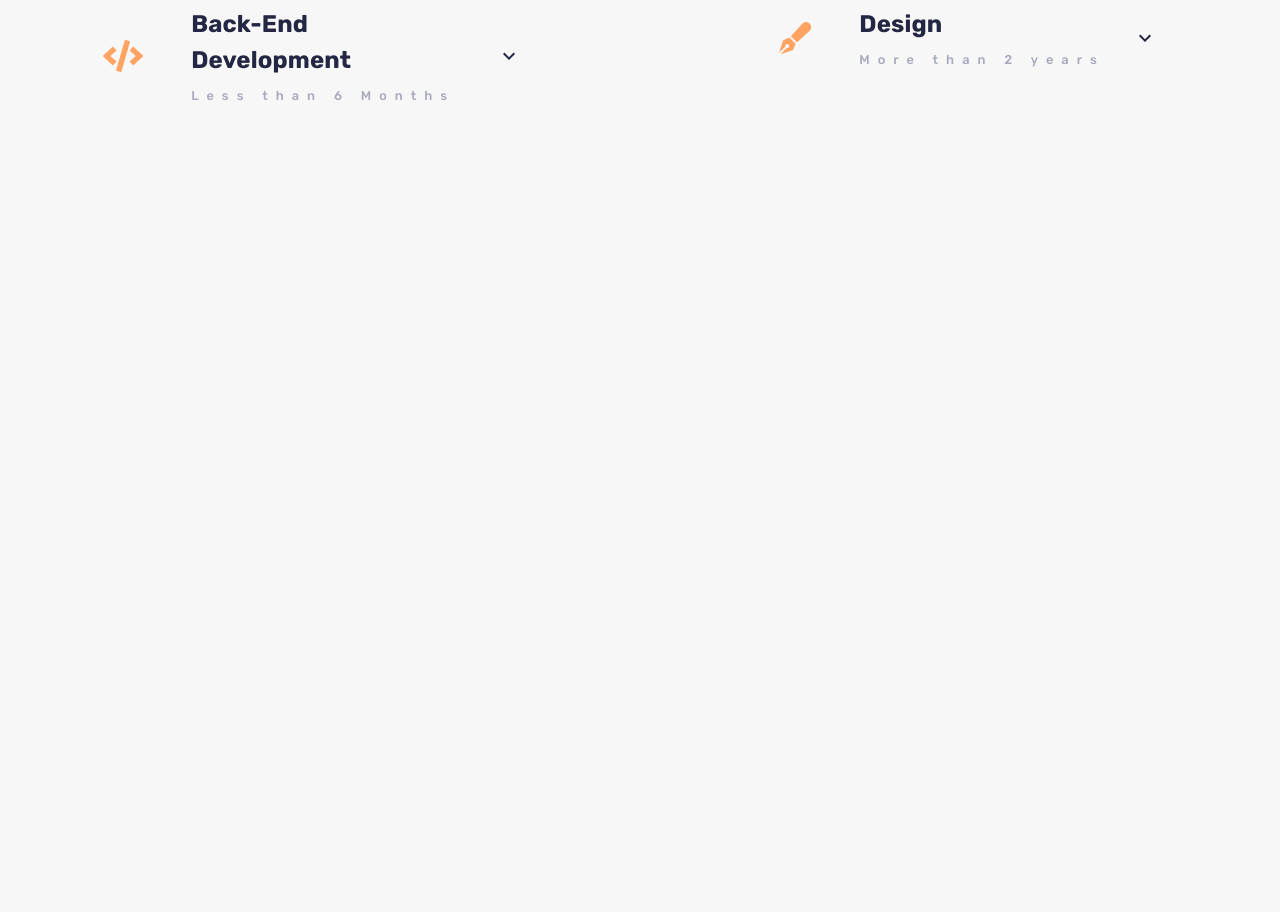
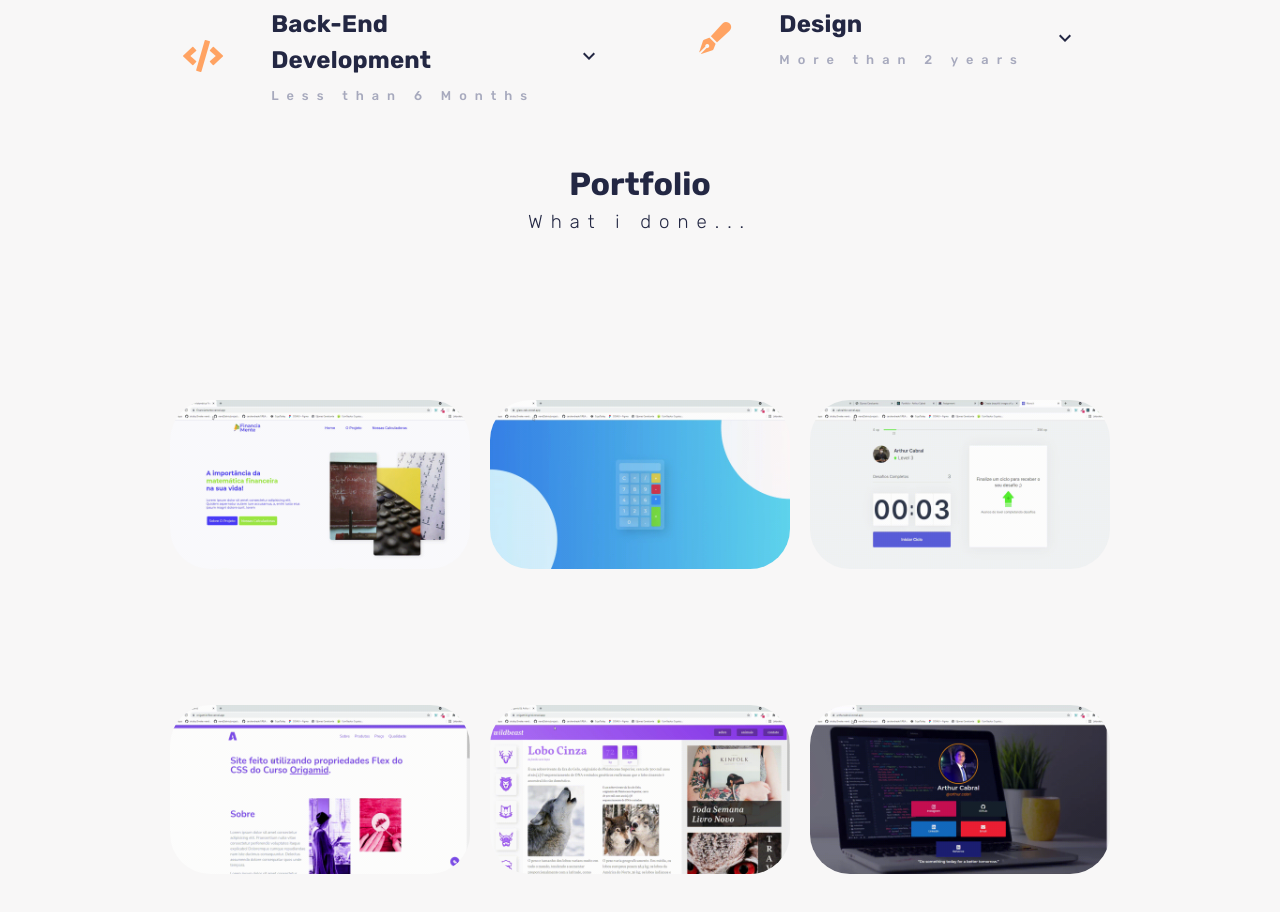
Before and after one commit to CabralArthur/React-Portfolio, a React (Create React App) app: page / in a window 1280 px wide. Shown: the part 1840-2752 px from the top of the page. Before the commit the page ends 1973 px from the top, so only its background shows below. Built offline with nearby package versions, Linux system fonts and the light colour scheme.

Commit message:
Adding container in app and adding Portfolio Section

```diff
--- a/src/App.js
+++ b/src/App.js
@@ -2,16 +2,18 @@ import AboutSection from "./Components/AboutSection/AboutSection";
 import Footer from "./Components/Footer/Footer";
 import Header from "./Components/Header/Header";
 import HomeSection from "./Components/HomeSection/HomeSection";
+import Portfolio from "./Components/Portfolio/Portfolio";
 import SkillsSection from "./Components/SkillsSection/SkillsSection";
 import "./Styles/Main.css"
 
 function App() {
   return (
-    <div className="App">
+    <div className="App container">
       <Header/>
       <HomeSection/>
       <AboutSection/>
       <SkillsSection/>
+      <Portfolio/>
       <Footer/>
     </div>
   );
```
